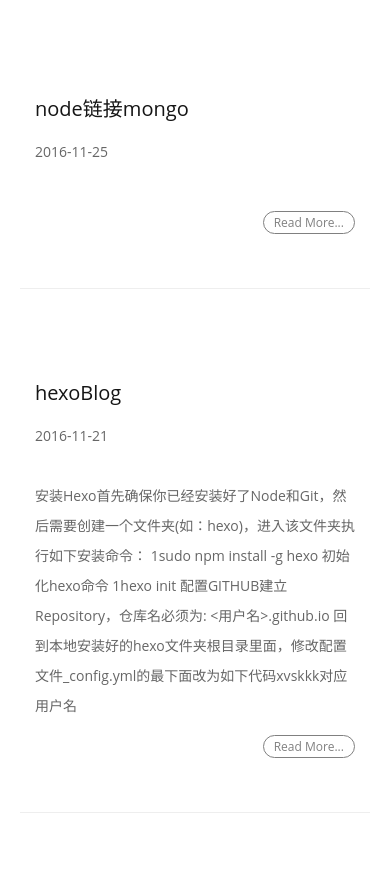
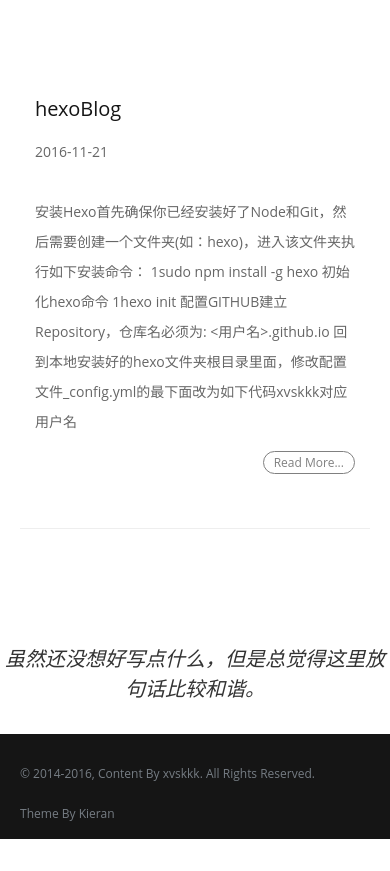
Before and after one commit to xvskkk/xvskkk.github.io, a plain HTML site: page index.html in a window 390 px wide. Shown: the part 844-1715 px from the top of the page. After the commit the page ends 1683 px from the top, so only its background shows below. Drawn offline with Linux system fonts and the light colour scheme; a web font is replaced by a local one.

Commit message:
Site updated: 2016-11-25 15:22:09

```diff
--- a/index.html
+++ b/index.html
@@ -208,36 +208,6 @@
         <div class="row">
             <div class="col-md-8 col-md-offset-2 opening-statement">
                 <div class="col-md-4">
-                    <h3><a href="/2016/11/25/node链接mongo/">node链接mongo</a></h3>
-                    <span>
-                        <span class="post-meta">
-      <time datetime="2016-11-25T07:12:09.000Z" itemprop="datePublished">
-          2016-11-25
-      </time>
-
-</span>
-                    </span>
-                </div>
-                <div class="col-md-8">
-                    <p>
-
-
-
-                    </p>
-
-                    <p class="pull-right readMore">
-                        <a href="/2016/11/25/node链接mongo/">Read More...</a>
-                    </p>
-
-                </div>
-                <div class="clearfix"></div>
-                <hr class="nogutter">
-            </div>
-        </div>
-
-        <div class="row">
-            <div class="col-md-8 col-md-offset-2 opening-statement">
-                <div class="col-md-4">
                     <h3><a href="/2016/11/21/hexoBlog/">hexoBlog</a></h3>
                     <span>
                         <span class="post-meta">
```
Also changed, not shown: 2016/11/21/hexoBlog/index.html (+0 -4 lines), archives/2016/11/index.html (+0 -9 lines), archives/2016/index.html (+0 -9 lines), archives/index.html (+0 -9 lines).
